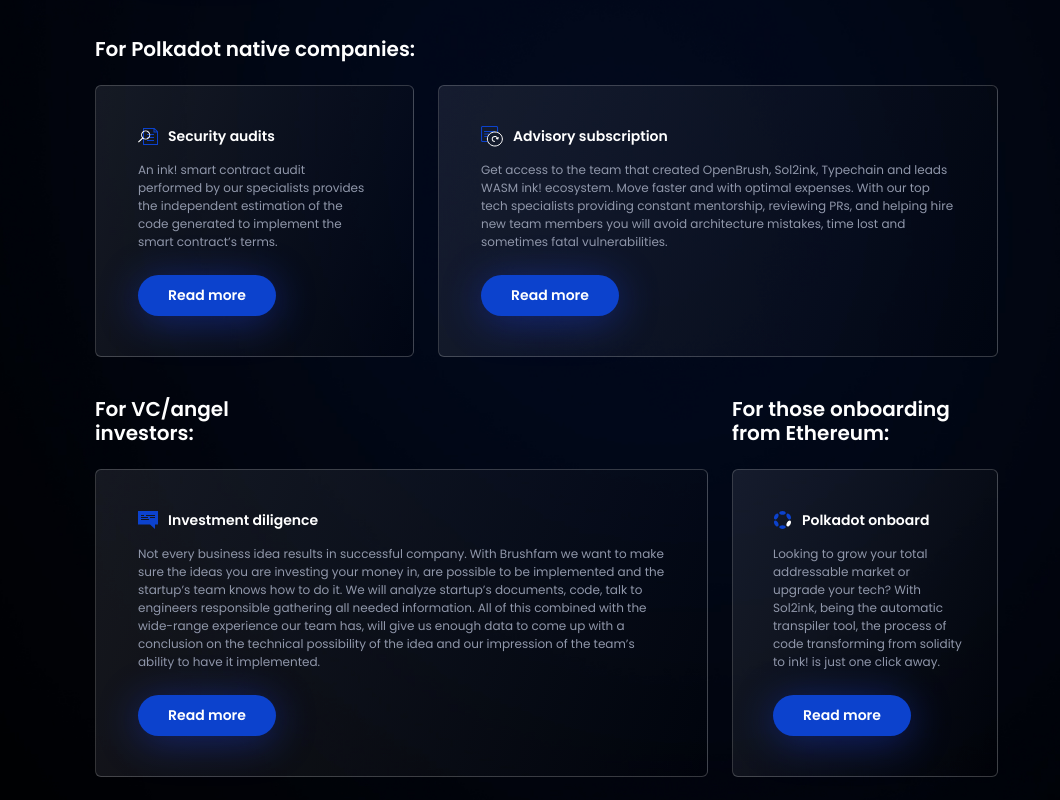
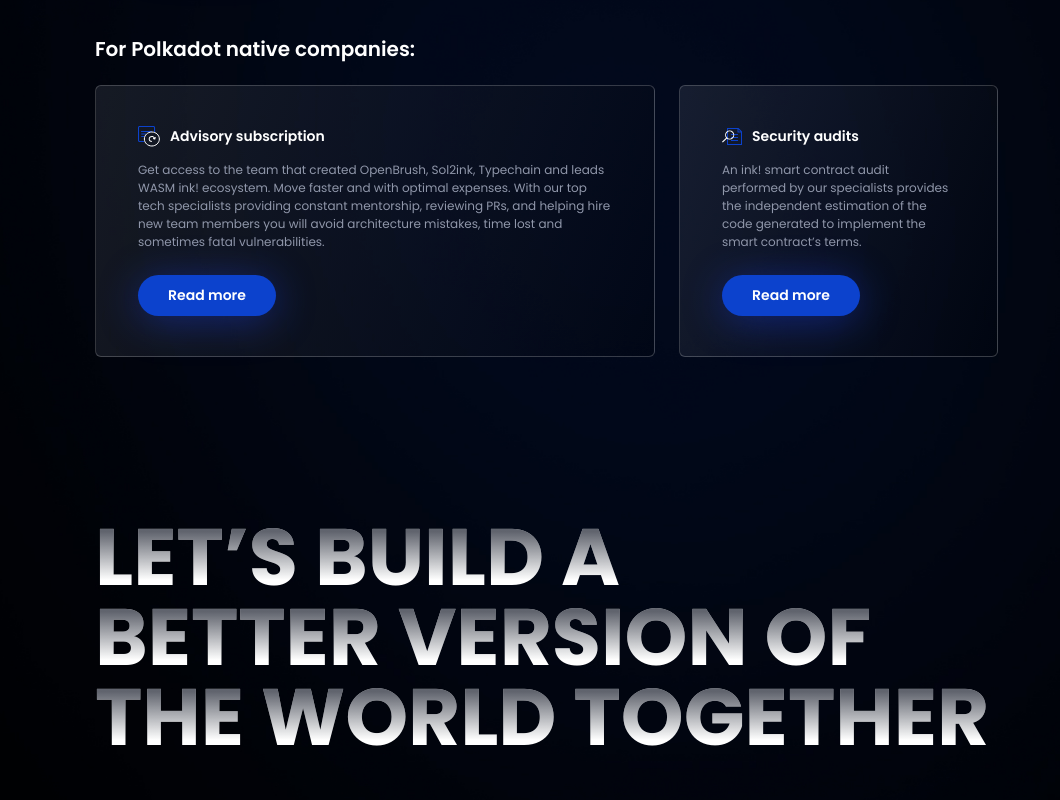
Before and after one commit to Brushfam/brushfam-website, a Next.js app: page / in a window 1280 px wide. Shown: the part 2560-3360 px from the top of the page, without its empty margins (97-1157 px from the left). Built offline with nearby package versions, Linux system fonts and the light colour scheme.

Commit message:
delete polkadot onboard and diligence

```diff
--- a/components/MobileNavbar.js
+++ b/components/MobileNavbar.js
@@ -185,21 +185,9 @@ export const MobileNavbar = () => {
                   </Link>
                 </li>
                 <li>
-                  <Link href={"/onboard-to-web3"} className={styles.link} onClick={toggleBody}>
+                  <Link href={"/onboard-to-web3"} className={styles.link} onClick={toggleBody} style={{marginBottom: 0}}>
                     <img src="/nav-icons/nav-web3.svg" style={{width: 18, marginRight: 7}}/>
                     <p>Web3 onboard</p>
-                  </Link>
-                </li>
-                <li>
-                  <Link href={"/polkadot-onboard"} className={styles.link} onClick={toggleBody}>
-                    <img src="/nav-icons/nav-polkadot.svg" style={{width: 15}}/>
-                    <p>Polkadot onboard</p>
-                  </Link>
-                </li>
-                <li>
-                  <Link href={"/investment-diligence"} className={styles.link} onClick={toggleBody} style={{marginBottom: 0}}>
-                    <img src="/nav-icons/nav-investment.svg" style={{width: 15}}/>
-                    <p>Investment Diligence</p>
                   </Link>
                 </li>
               </ul>
--- a/components/Navbar.js
+++ b/components/Navbar.js
@@ -93,7 +93,7 @@ const Navbar = () => {
                   <div className={navStyles.dropdownContentHeader}>
                     <div
                       className={navStyles.borderBlock3}
-                      style={{ height: 384 }}
+                      style={{ height: 258 }}
                     ></div>
                     <div className={navStyles.borderBlock1}></div>
                   </div>
@@ -131,38 +131,12 @@ const Navbar = () => {
 
                     <Link href={"/onboard-to-web3"}>
                       <div
-                        className={navStyles.dropDownItem}
+                        className={navStyles.dropDownLastItem}
                       >
                         <div className={navStyles.dropDownItemHeader}>
                           <img src="/nav-icons/nav-web3.svg" style={{width: 18, marginRight: 7}}/>
                           <p className={navStyles.dropdownTitle}>
                             Web3 onboard
-                          </p>
-                        </div>
-                      </div>
-                    </Link>
-
-                    <Link href={"/polkadot-onboard"}>
-                      <div
-                        className={navStyles.dropDownItem}
-                      >
-                        <div className={navStyles.dropDownItemHeader}>
-                          <img src="/nav-icons/nav-polkadot.svg" style={{width: 15}}/>
-                          <p className={navStyles.dropdownTitle}>
-                            Polkadot onboard
-                          </p>
-                        </div>
-                      </div>
-                    </Link>
-
-                    <Link href={"/investment-diligence"}>
-                      <div
-                        className={navStyles.dropDownLastItem}
-                      >
-                        <div className={navStyles.dropDownItemHeader}>
-                          <img src="/nav-icons/nav-investment.svg" style={{width: 15}}/>
-                          <p className={navStyles.dropdownTitle}>
-                            Investment Diligence
                           </p>
                         </div>
                       </div>
--- a/data/footerData.js
+++ b/data/footerData.js
@@ -26,14 +26,6 @@ export const servicesData = [
         label: "Security audits",
         link: "/security-audits"
     },
-    {
-        label: "Polkadot onboard",
-        link: "/polkadot-onboard"
-    },
-    {
-        label: "Investment Diligence",
-        link: "/investment-diligence"
-    },
 ]
 
 export const learnData = [
--- a/sections/Home/Services.js
+++ b/sections/Home/Services.js
@@ -44,28 +44,8 @@ export default function Services() {
 
         <p className={styles.serviceTitle}>For Polkadot native companies:</p>
         <div className={styles.twoServices}>
-          <div className={styles.wrapper} id={"security-audits"}>
+          <div className={styles.wrapper} id={"ink-advisory"}>
             <div className={styles.block2}>
-              <div className={styles.serviceHeader}>
-                <img src={"icons/services/security-audits.svg"} />
-                <p>Security audits</p>
-              </div>
-              <p className={styles.serviceText} style={{ marginBottom: 24 }}>
-                An ink! smart contract audit performed by our specialists
-                provides the independent estimation of the code generated to
-                implement the smart contract’s terms.
-              </p>
-              <Link
-                  href={"/security-audits"}
-                type="button"
-                className={styles.button}
-              >
-                Read more
-              </Link>
-            </div>
-          </div>
-          <div className={styles.wrapper} id={"ink-advisory"}>
-            <div className={styles.block3}>
               <div className={styles.serviceHeader}>
                 <img src={"icons/services/advisory-subscription.svg"} />
                 <p>Advisory subscription</p>
@@ -87,53 +67,19 @@ export default function Services() {
               </Link>
             </div>
           </div>
-        </div>
-
-        <div className={styles.twoServices}>
-          <div className={styles.wrapper} style={{ marginBottom: 40 }}>
-            <p className={styles.serviceTitle4}>For VC/angel investors:</p>
-            <div className={styles.block4} id={"investment-diligence"}>
+          <div className={styles.wrapper} id={"security-audits"}>
+            <div className={styles.block3}>
               <div className={styles.serviceHeader}>
-                <img src={"icons/services/investment-diligence.svg"} />
-                <p>Investment diligence</p>
+                <img src={"icons/services/security-audits.svg"} />
+                <p>Security audits</p>
               </div>
               <p className={styles.serviceText} style={{ marginBottom: 24 }}>
-                Not every business idea results in successful company.
-                With Brushfam we want to make sure the ideas you are investing
-                your money in, are possible to be implemented and the startup’s
-                team knows how to do it. We will analyze startup’s documents,
-                code, talk to engineers responsible gathering all needed
-                information. All of this combined with the wide-range experience
-                our team has, will give us enough data to come up with a
-                conclusion on the technical possibility of the idea and our
-                impression of the team’s ability to have it implemented.
+                An ink! smart contract audit performed by our specialists
+                provides the independent estimation of the code generated to
+                implement the smart contract’s terms.
               </p>
               <Link
-                  href={"/investment-diligence"}
-                type="button"
-                className={styles.button}
-              >
-                Read more
-              </Link>
-            </div>
-          </div>
-          <div className={styles.wrapper}>
-            <p className={styles.serviceTitle5}>
-              For those onboarding from Ethereum:
-            </p>
-            <div className={styles.block5} id={"onboard-in-polkadot"}>
-              <div className={styles.serviceHeader}>
-                <img src={"icons/services/polkadot-onboard.svg"} />
-                <h3>Polkadot onboard</h3>
-              </div>
-              <p className={styles.serviceText} style={{ marginBottom: 24 }}>
-                Looking to grow your total addressable market or upgrade your
-                tech? With Sol2ink, being the automatic transpiler tool, the
-                process of code transforming from solidity to ink! is just one
-                click away.
-              </p>
-              <Link
-                  href={"/polkadot-onboard"}
+                  href={"/security-audits"}
                 type="button"
                 className={styles.button}
               >
--- a/styles/Footer.module.css
+++ b/styles/Footer.module.css
@@ -49,7 +49,7 @@
   column-gap: 22px;
   row-gap: 10px;
   width: 1200px;
-  margin-top: 20px;
+  margin-top: 70px;
   margin-bottom: 32px;
 }
 
--- a/styles/Home/Services.module.css
+++ b/styles/Home/Services.module.css
@@ -65,33 +65,28 @@
 }
 
 .block1 {
-    /*height: 209px;*/
     height: 250px;
     width: 1000px;
 }
 
 .block2 {
-    /*height: 205px;*/
     height: 246px;
-    width: 354px;
+    width: 622px;
     margin-right: 24px;
 }
 
 .block3 {
-    /*height: 205px;*/
     height: 246px;
-    width: 622px;
+    width: 354px;
 }
 
 .block4 {
-    /*height: 241px;*/
     height: 282px;
     width: 681px;
     margin-right: 24px;
 }
 
 .block5 {
-    /*height: 241px;*/
     height: 282px;
     width: 295px;
     padding: 40px;
@@ -149,7 +144,6 @@
 .twoServices {
     display: flex;
     flex-direction: row;
-    margin-bottom: 40px;
 }
 
 .serviceBlock {
@@ -178,13 +172,12 @@
 
     .block2 {
         height: auto;
-        width: 319px;
-        margin-right: 24px;
+        width: 560px;
     }
 
     .block3 {
         height: auto;
-        width: 560px;
+        width: 319px;
     }
 
     .block4 {
```
Also changed, not shown: pages/investment-diligence.js (deleted, +0 -30 lines), pages/polkadot-onboard.js (deleted, +0 -34 lines). Lines whose indentation alone changed are shown as unchanged.
